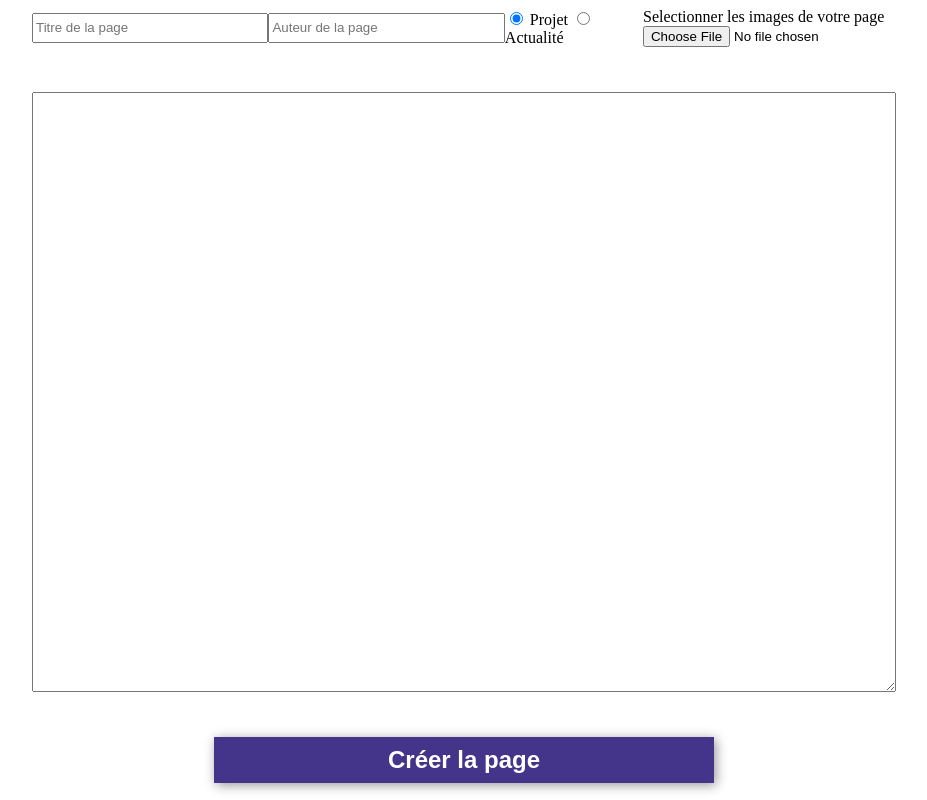
After one commit to NicolasVero/sae401_402_back, a PHP site: page /back/scripts/remplir_pages.php in a window 1280 px wide. The commit adds this page. Shown: the whole page, without its empty margins (176-1103 px from the left). Run offline with PHP 8.4, Linux system fonts and the light colour scheme; the visitor is signed in with stand-in values (Sample User, id 1); some libraries are stand-ins or nearby versions; some web fonts are replaced.

Commit message:
Ajout de la page remplir_pages

```diff
--- a/back/accueil.php
+++ b/back/accueil.php
@@ -12,6 +12,7 @@
 
     <section id="actions-pages">
         <a href="scripts/creation_pages.php" class="bouton"><p>Créer une nouvelle page</p></a>
+        <a href="scripts/remplir_pages.php" class="bouton"><p>Remplir une nouvelle page</p></a>
         <a href="scripts/televerser_page.php" class="bouton"><p>Téléverser une nouvelle page</p></a>
     </section>
 
--- a/back/scripts/creation_pages.php
+++ b/back/scripts/creation_pages.php
@@ -38,7 +38,7 @@
                 }
             }
 
-            // header('Location: ../accueil.php');
+            header('Location: ../accueil.php');
         }
     }
 
--- /dev/null
+++ b/back/scripts/remplir_pages.php
@@ -0,0 +1,78 @@
+<!DOCTYPE html>
+<html lang="fr">
+<head>
+    <title>Créer une page</title>
+    <link rel="stylesheet" href="../styles/style.css">
+    <meta charset="UTF-8">
+    <meta http-equiv="X-UA-Compatible" content="IE=edge">
+    <meta name="viewport" content="width=device-width, initial-scale=1.0">
+</head>
+<body>
+
+<?php
+
+include 'verif_session.php';
+include 'utilitaire.php';
+
+if(isset($_POST['textarea'])) {
+
+    include '../classes/GeneratePage.php';
+    include '../classes/Page.php';
+
+    $files = getImagesFiles(scandir('../pages/img_temp'));
+    $texte = str_replace('<img src="../pages/img_temp/', '<img src="./images/', $_POST['textarea']);
+
+    $gp = new GeneratePage($_POST['titre'], "index", $texte);
+
+    if($gp->generateFolder()) {
+
+        $p = new Page($gp->getDossier(), "index", $texte, $_POST['type'], $gp->getUrl(), "style.css", $_POST['auteur']);
+        $gp->generateImagesFolder();
+        $p->remplir_bdd();
+        $p->getResume();
+        $gp->generateHTMLFile();
+
+        foreach($files as $file) {
+            if(!moveFile("../pages/img_temp/$file", "../pages/" . $_POST['titre'] . "/images/$file")) {
+                break;
+            }
+        }
+
+        header('Location: ../accueil.php');
+    }
+}
+
+
+?>
+
+    <script src="../tinymce/tinymce.min.js" ></script>
+
+    <main>
+
+        <script src="init_tinymce.js"></script>
+
+        <form id="creer-form" action='creation_pages.php' method='POST' enctype="multipart/form-data">
+
+            <div id="creer-form-data">
+                <input class="form-input-text" type="text" name="titre" id="titre" placeholder="Titre de la page" required/>
+                <input class="form-input-text" type="text" name="auteur" id="auteur" placeholder="Auteur de la page" required/>
+                <div>
+                    <input type="radio" id="projet" name="type" value="projet" checked>
+                    <label for="projet">Projet</label>
+
+                    <input type="radio" id="actu" name="type" value="actu">
+                    <label for="actu">Actualité</label>
+                </div>
+                <div style="display: flex; flex-direction: column;">
+                    <label for="images">Selectionner les images de votre page</label>
+                    <input style="margin: 0 auto;" type="file" name="images" id="images">
+                </div>
+            </div>
+
+            <textarea name='textarea' id='MyTextArea'></textarea>
+            <input style="margin: 0 auto;" type="submit" value="Créer la page" class="bouton">
+        </form>
+
+    </main>
+</body>
+</html>
--- a/back/scripts/televerser_page.php
+++ b/back/scripts/televerser_page.php
@@ -77,12 +77,12 @@
                 <input type="file" name="html" id="html" accept=".html">
             </div>
             <div>
-                <label for="html">Choisir un fichier css</label>
+                <label for="css">Choisir un fichier css</label>
                 <input type="file" name="css" id="css" accept=".css">
             </div>
             <div>
-                <label for="html">Selectionner les images de votre page</label>
-                <input style="margin: 0 auto;" type="file" name="images" id="css">
+                <label for="images">Selectionner les images de votre page</label>
+                <input style="margin: 0 auto;" type="file" name="images" id="images">
             </div>
         </div>
         <input style="margin: 0 auto;" class="bouton" type="submit" value="Téléverser la page">
--- a/back/toDo.txt
+++ b/back/toDo.txt
@@ -24,8 +24,8 @@
 // ° image ne vont pas dans bon dossier quand ajout modif
 // ° faire script utilitaire (fonctions copiées collées dans certains scripts) --> voir fonctions mises dedant
 // ° fichier html pas correctement nommé televersement
+// ° faire extrait articles dans bdd
 
-° faire extrait articles dans bdd
 ° images ne se dl pas televersement
 ° bouton telechargement -> telecharger directement le dossier
 ° faire le htacces (
```
